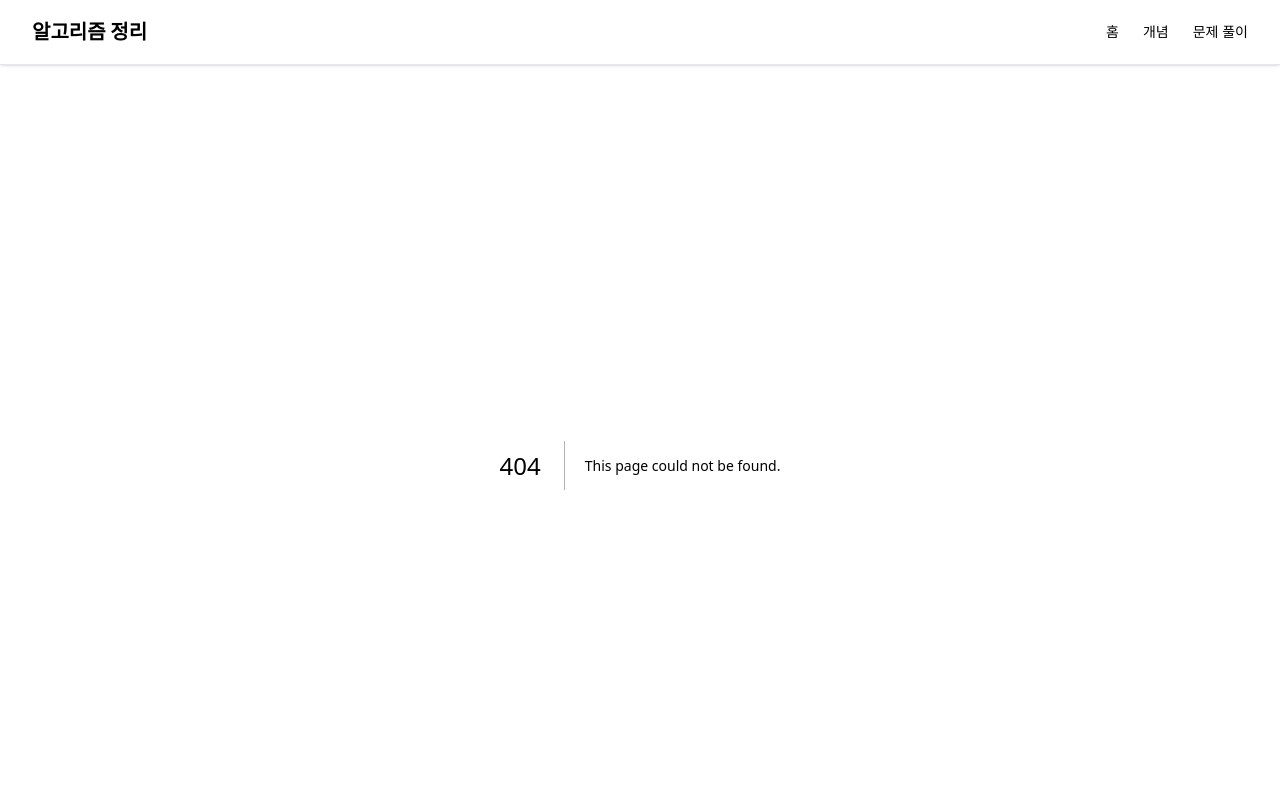
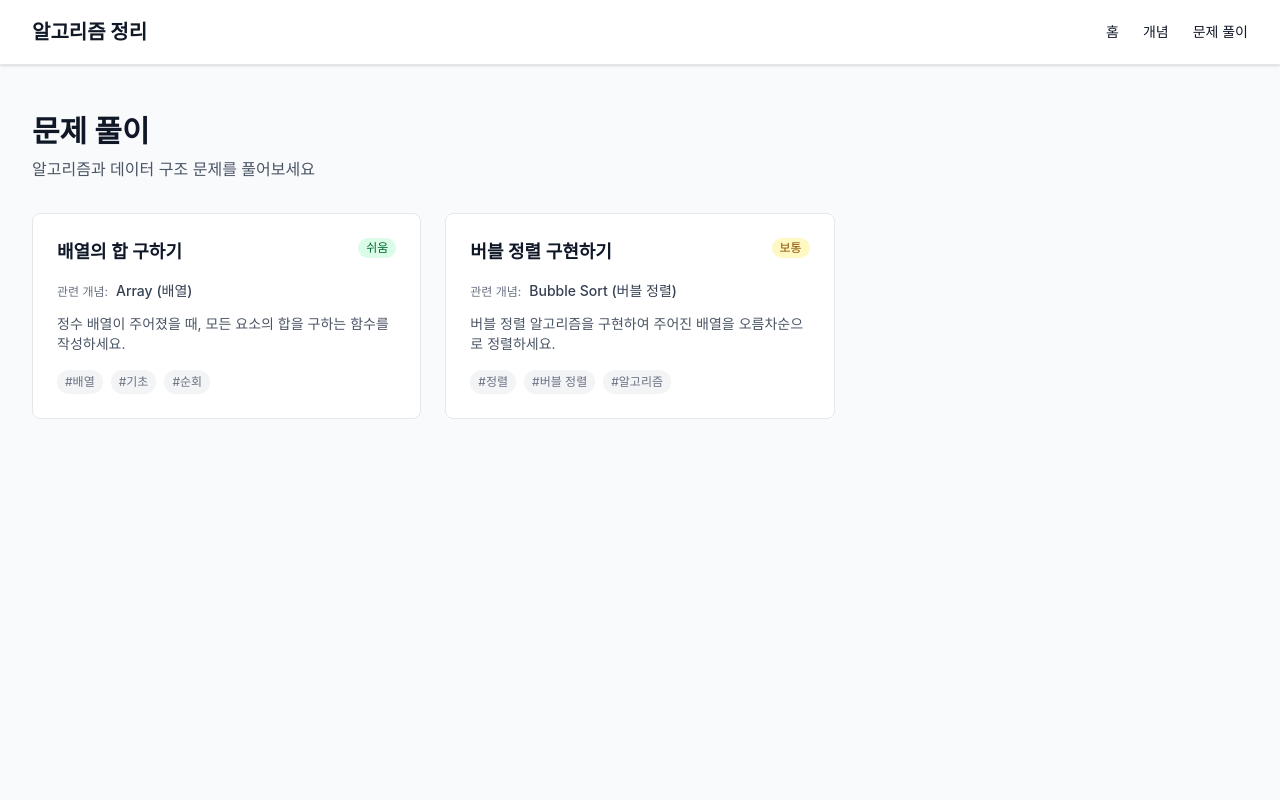
Before and after one commit to bibleCode21/study-algorithm, a Next.js app: page /practice in a window 1280 px wide. Before the commit this address had no page. Shown: the top 800 px of the page. Built offline with nearby package versions, Linux system fonts and the light colour scheme.

Commit message:
초안 완성

```diff
--- /dev/null
+++ b/src/app/practice/page.tsx
@@ -0,0 +1,16 @@
+import { problems } from '@/data/problems';
+import { concepts } from '@/data/concepts';
+import PracticeListClient from '@/features/practice/components/PracticeListClient';
+
+export default function PracticePage() {
+  // 문제와 관련 개념 정보를 결합
+  const problemsWithConcept = problems.map((problem) => {
+    const concept = concepts.find((c) => c.id === problem.conceptId);
+    return {
+      ...problem,
+      concept: concept || null,
+    };
+  });
+
+  return <PracticeListClient problems={problemsWithConcept} />;
+}
--- a/src/components/Layout/Header/index.tsx
+++ b/src/components/Layout/Header/index.tsx
@@ -19,7 +19,7 @@ export default function Header() {
                             홈
                         </Link>
                         <Link
-                            href="/concept"
+                            href="/concepts/data-structures"
                             className="text-sm font-medium text-gray-700 hover:text-blue-600 transition-colors"
                         >
                             개념
--- /dev/null
+++ b/src/features/practice/components/PracticeListClient.tsx
@@ -0,0 +1,87 @@
+'use client';
+
+import Link from 'next/link';
+import { Problem } from '@/features/practice/types/problem';
+import { Concept } from '@/features/algorithm/types/algorithm';
+import Badge from '@/components/ui/Badge';
+
+interface ProblemWithConcept extends Problem {
+  concept: Concept | null;
+}
+
+interface PracticeListClientProps {
+  problems: ProblemWithConcept[];
+}
+
+const difficultyColors = {
+  easy: 'success',
+  medium: 'warning',
+  hard: 'danger',
+} as const;
+
+const difficultyLabels = {
+  easy: '쉬움',
+  medium: '보통',
+  hard: '어려움',
+} as const;
+
+export default function PracticeListClient({ problems }: PracticeListClientProps) {
+  return (
+    <main className="bg-gray-50 min-h-screen">
+      <div className="mx-auto max-w-7xl px-6 md:px-8 py-12">
+        <header className="mb-8">
+          <h1 className="text-3xl font-bold text-gray-900 mb-2">문제 풀이</h1>
+          <p className="text-gray-600">알고리즘과 데이터 구조 문제를 풀어보세요</p>
+        </header>
+
+        {problems.length === 0 ? (
+          <div className="bg-white rounded-lg border border-gray-200 p-12 text-center">
+            <p className="text-gray-500">등록된 문제가 없습니다.</p>
+          </div>
+        ) : (
+          <div className="grid grid-cols-1 md:grid-cols-2 lg:grid-cols-3 gap-6">
+            {problems.map((problem) => (
+              <Link
+                key={problem.id}
+                href={`/concept/${problem.conceptId}/practice?problemId=${problem.id}`}
+                className="bg-white rounded-lg border border-gray-200 p-6 hover:shadow-lg transition-shadow"
+              >
+                <div className="flex items-start justify-between mb-3">
+                  <h2 className="text-lg font-semibold text-gray-900 flex-1">{problem.title}</h2>
+                  <Badge variant={difficultyColors[problem.difficulty]} size="sm">
+                    {difficultyLabels[problem.difficulty]}
+                  </Badge>
+                </div>
+
+                {problem.concept && (
+                  <div className="mb-3">
+                    <span className="text-xs text-gray-500">관련 개념:</span>
+                    <span className="ml-2 text-sm font-medium text-gray-700">
+                      {problem.concept.title}
+                    </span>
+                  </div>
+                )}
+
+                <p className="text-sm text-gray-600 line-clamp-2 mb-4">{problem.description}</p>
+
+                <div className="flex flex-wrap gap-2">
+                  {problem.tags.slice(0, 3).map((tag) => (
+                    <span
+                      key={tag}
+                      className="text-xs text-gray-500 bg-gray-100 px-2 py-1 rounded-full"
+                    >
+                      #{tag}
+                    </span>
+                  ))}
+                  {problem.tags.length > 3 && (
+                    <span className="text-xs text-gray-400">+{problem.tags.length - 3}</span>
+                  )}
+                </div>
+              </Link>
+            ))}
+          </div>
+        )}
+      </div>
+    </main>
+  );
+}
```
